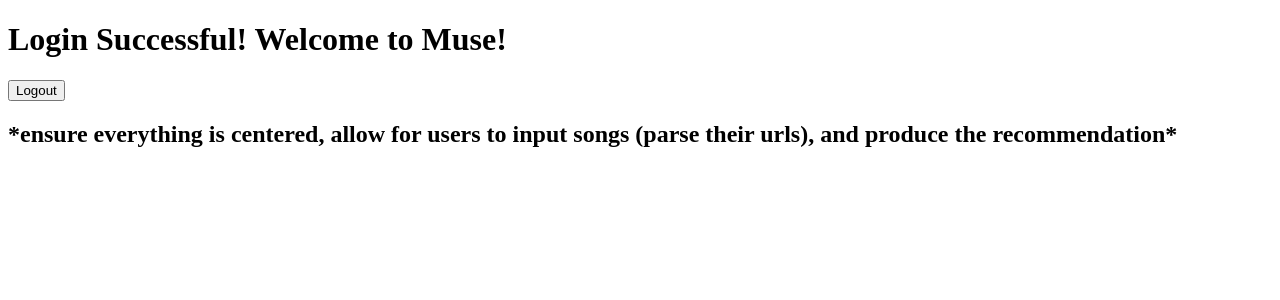
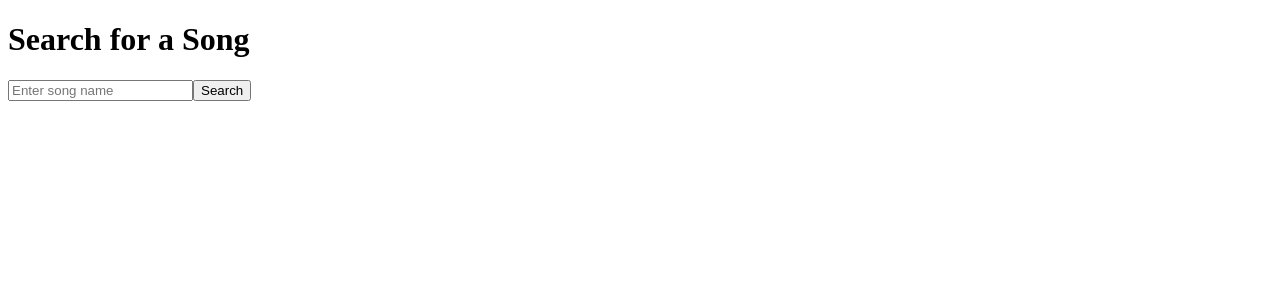
Before and after one commit to jjarrreddd/muse, a React (Create React App) app in the folder front-end/: page /welcome in a window 1280 px wide. Shown: the top 300 px of the page. Built offline with nearby package versions, Linux system fonts and the light colour scheme.

Commit message:
Update Welcome.js

```diff
--- a/front-end/src/components/Welcome.js
+++ b/front-end/src/components/Welcome.js
@@ -1,34 +1,49 @@
-import React, { useEffect, useState } from 'react';
-import { useNavigate } from 'react-router-dom';
+import React, { useState } from 'react';
 import axios from 'axios';
-import LogoutButton from './LogoutButton';
 
 const Welcome = () => {
-    const [data, setData] = useState(null);
-    const navigate = useNavigate();
+  const [songName, setSongName] = useState('');  // State to store the song name input
+  const [songInfo, setSongInfo] = useState(null); // State to store the fetched song data
+  const [error, setError] = useState(''); // State to store error message
 
-    // const handleSuccess = async () => {
-    //     navigate('/welcome');
-    // };
+  // Function to handle the song search and send POST request to Flask back-end
+  const handleSearchSong = () => {
+    axios.post('http://localhost:5000/search-song', { song_name: songName })
+      .then((response) => {
+        setSongInfo(response.data);  // Store the song info from the response
+        setError('');  // Clear any previous errors
+      })
+      .catch((err) => {
+        setError(err.response ? err.response.data.error : 'An unknown error occurred');
+      });
+  };
 
-    // useEffect(() => {
-    //     // handleSuccess();
-    //     axios.get('http://localhost:5000/welcome')
-    //         .then(response => {
-    //             setData(response.data.name);
-    //         })
-    //         .catch(error => {
-    //             console.error(error);
-    //         });
-    // }, []);
+  return (
+    <div>
+      <h1>Search for a Song</h1>
+      <input
+        type="text"
+        value={songName}
+        onChange={(e) => setSongName(e.target.value)}
+        placeholder="Enter song name"
+      />
+      <button onClick={handleSearchSong}>Search</button>
 
-    return (
+      {/* Display song information if available */}
+      {songInfo && (
         <div>
-            <h1>Login Successful! Welcome to Muse!</h1>
-            <LogoutButton />
-            <h2>*ensure everything is centered, allow for users to input songs (parse their urls), and produce the recommendation*</h2>
+          <h2>Song Info:</h2>
+          <p>Name: {songInfo.name}</p>
+          <p>Artist: {songInfo.artist}</p>
+          <p>Album: {songInfo.album}</p>
+          <p>URI: {songInfo.uri}</p>
         </div>
-    );
+      )}
+
+      {/* Display error message if there is one */}
+      {error && <p style={{ color: 'red' }}>{error}</p>}
+    </div>
+  );
 };
 
 export default Welcome;
```
